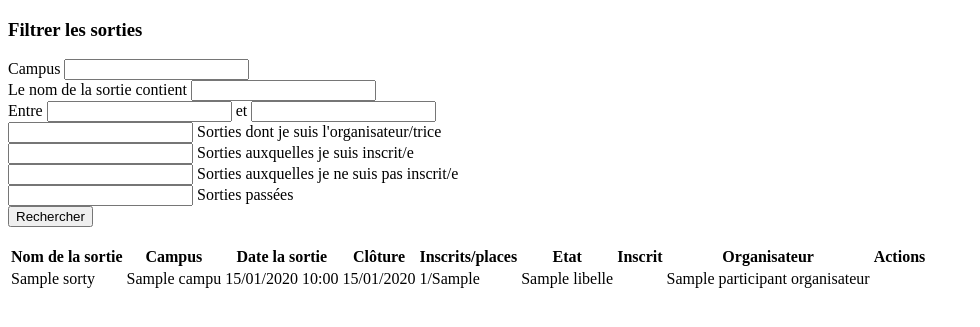
After one commit to ClaudeEni/sortir, a Symfony app: template templates/sorties/list.html.twig in a window 1280 px wide. The commit adds this page. Shown: the top 327 px of the page, without its empty margins (0-980 px from the left). Run offline with Twig, Linux system fonts and the light colour scheme; the template is opened without the code that fills it: most values are stand-ins (such as "Sample title", 1, 10 or a date in 2020); form fields are guessed from the names that the template uses; some libraries are stand-ins or nearby versions.

Commit message:
listSorties

```diff
--- /dev/null
+++ b/templates/sorties/list.html.twig
@@ -0,0 +1,81 @@
+{% extends 'base.html.twig' %}
+
+{% block title %}
+    Sortie entre élèves
+{% endblock %}
+
+{% block body %}
+    <h3>Filtrer les sorties</h3>
+    {#    {{ form_start(searchForm) }}#}
+    {#    {{ form_widget(searchForm) }}#}
+    {#        <button>Rechercher</button>#}
+    {#    {{ form_end(searchForm) }}#}
+
+    {# on utiliser form_widget pour ne mettre que le champ de la classe #}
+    {# form_row met aussi le label #}
+
+    {{ form_start(searchForm) }}
+
+    <div>Campus {{ form_widget(searchForm.campus) }}</div>
+    <div> Le nom de la sortie contient {{ form_widget(searchForm.nom) }} </div>
+    <div>Entre {{ form_widget(searchForm.dateDebut) }} et {{ form_widget(searchForm.dateFin) }} </div>
+    <div> {{ form_widget(searchForm.sortieOrganisateur) }} Sorties dont je suis l'organisateur/trice</div>
+    <div> {{ form_widget(searchForm.sortieInscrit) }} Sorties auxquelles je suis inscrit/e </div>
+    <div> {{ form_widget(searchForm.sortiePasInscrit) }} Sorties auxquelles je ne suis pas inscrit/e </div>
+    <div> {{ form_widget(searchForm.sortiePassee) }} Sorties passées </div>
+    <button>Rechercher</button>
+    {{ form_end(searchForm) }}
+
+    <br>
+    <table>
+        <tr>
+            <th>Nom de la sortie</th>
+            <th>Campus</th>
+            <th>Date la sortie</th>
+            <th>Clôture</th>
+            <th>Inscrits/places</th>
+            <th>Etat</th>
+            <th>Inscrit</th>
+            <th>Organisateur</th>
+            <th>Actions</th>
+        </tr>
+        {% for sortie in sorties %}
+            <tr>
+                <td>{{sortie.nom}}</td>
+                <td>{{ sortie.campus.nom }}</td>
+                <td>{{ sortie.dateHeureDebut|date("d/m/Y H:II") }}</td>
+                <td>{{ sortie.dateLimiteInscription|date("d/m/Y") }}</td>
+                <td>{{ sortie.participants.count}}/{{ sortie.nbInscriptionsMax}}</td>
+                <td>{{ sortie.etat.libelle }}</td>
+                <td>
+                    {% for participant in sortie.participants %}
+                        {% if participant == user %}
+                            X
+                        {% endif %}
+                    {% endfor %}
+                </td>
+                <td>{{ sortie.participantOrganisateur.nom }}</td>
+                <td>
+                    {% if sortie.etat.libelle=='Créée' %}
+                        <a href="">Afficher</a> <a href="">Se désister</a> <a href="">S'inscrire</a> <a href="">Publier</a> <a href="">Modifier</a>
+                    {% endif %}
+                    {% if sortie.etat.libelle=='Ouverte' %}
+                        <a href="">Afficher</a> <a href="">Se désister</a> <a href="">S'inscrire</a> <a href="">Publier</a> <a href="">Modifier</a>
+                    {% endif %}
+                    {% if sortie.etat.libelle=='Clôturée' %}
+                        <a href="">Afficher</a> <a href="">Se désister</a> <a href="">S'inscrire</a> <a href="">Publier</a> <a href="">Modifier</a>
+                    {% endif %}
+                    {% if sortie.etat.libelle=='En cours' %}
+                        <a href="">Afficher</a> <a href="">Se désister</a> <a href="">S'inscrire</a> <a href="">Publier</a> <a href="">Modifier</a>
+                    {% endif %}
+                    {% if sortie.etat.libelle=='Passée' %}
+                        <a href="">Afficher</a> <a href="">Se désister</a> <a href="">S'inscrire</a> <a href="">Publier</a> <a href="">Modifier</a>
+                    {% endif %}
+                    {% if sortie.etat.libelle=='Annulée' %}
+                        <a href="">Afficher</a> <a href="">Se désister</a> <a href="">S'inscrire</a> <a href="">Publier</a> <a href="">Modifier</a>
+                    {% endif %}
+                </td>
+            </tr>
+        {% endfor %}
+    </table>
+{% endblock %}
```
Also changed, not shown: src/Controller/SortiesController.php (+20 -28 lines), src/Form/SearchType.php (+5 -2 lines), src/Model/Search.php (+63 -7 lines), src/Repository/SortieRepository.php (+17 -1 lines), templates/accueil.html.twig (deleted, +0 -53 lines).
